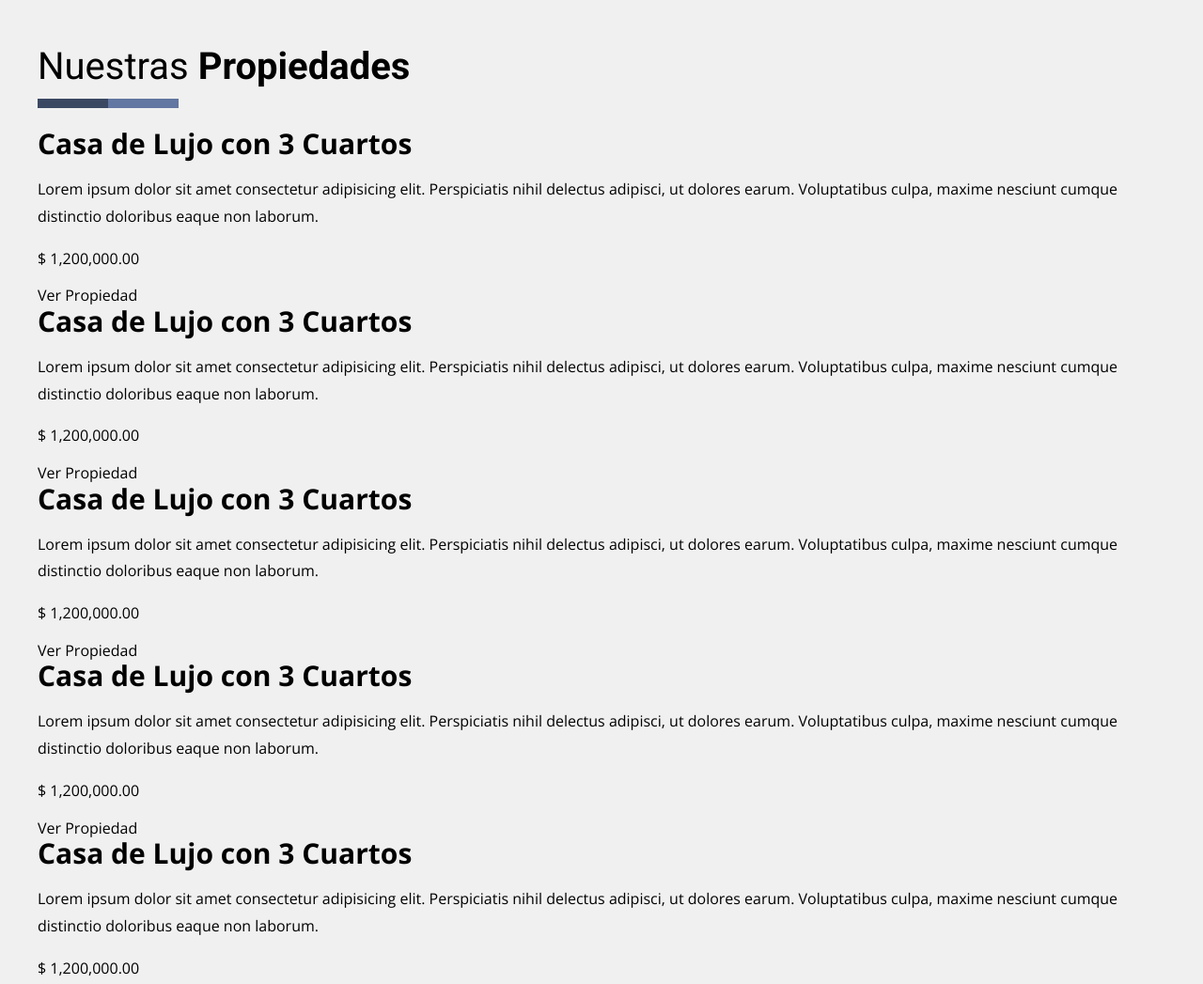
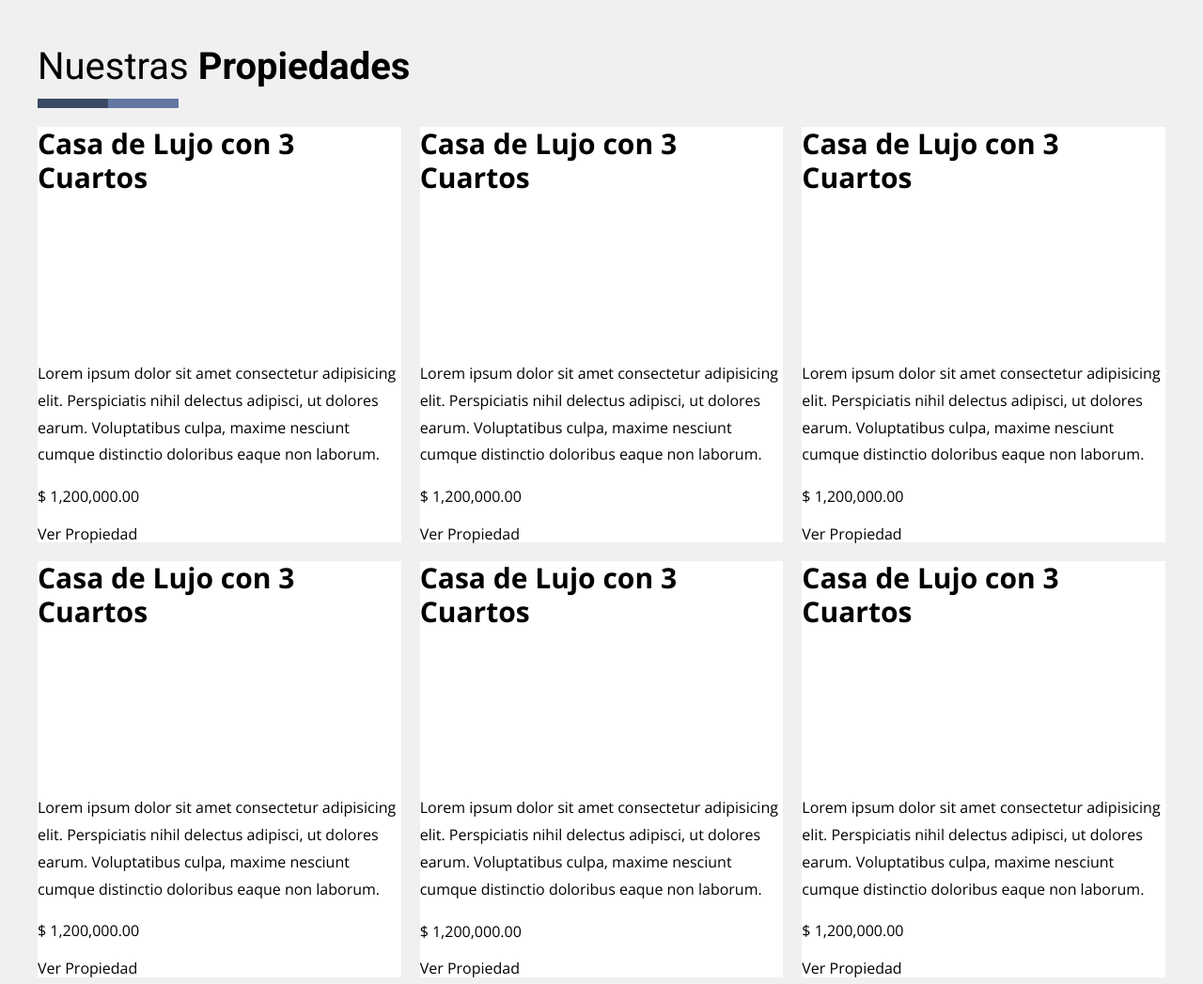
Before and after one commit to HugoAvila-Dev/realState, a website: page index.html in a window 1280 px wide. Shown: the part 702-1749 px from the top of the page at 94% size. Drawn offline with nearby package versions, Linux system fonts and the light colour scheme.

Commit message:
css a propiedades

```diff
--- a/src/scss/ui/contenido/_propiedades.scss
+++ b/src/scss/ui/contenido/_propiedades.scss
@@ -10,4 +10,18 @@
      &__heading {
         @include m.heading;
      }
+
+     &__grid {
+        @include m.grid(1, 2rem);
+        @include m.tablet {
+            @include m.grid(3, 2rem);
+         }
+     }
 }
+.propiedad {
+    background-color: v.$blanco;
+
+    &__imagen {
+       aspect-ratio: 10 / 6;
+    }
+}
```
Also changed, not shown: build/css/app.css, 1 other file.
